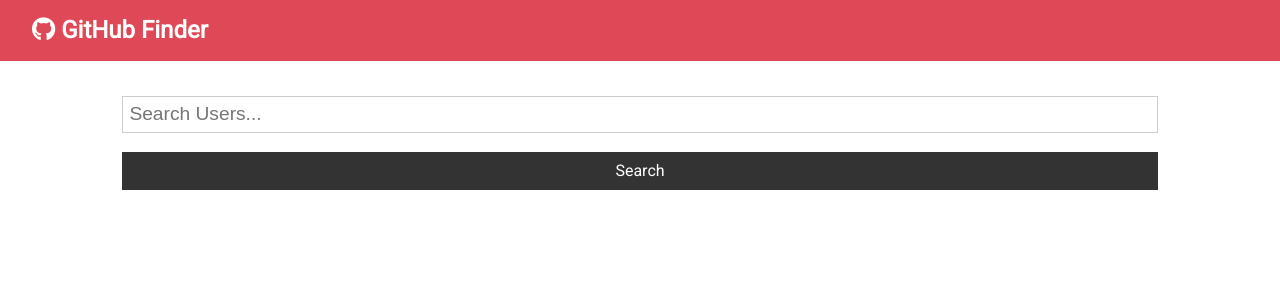
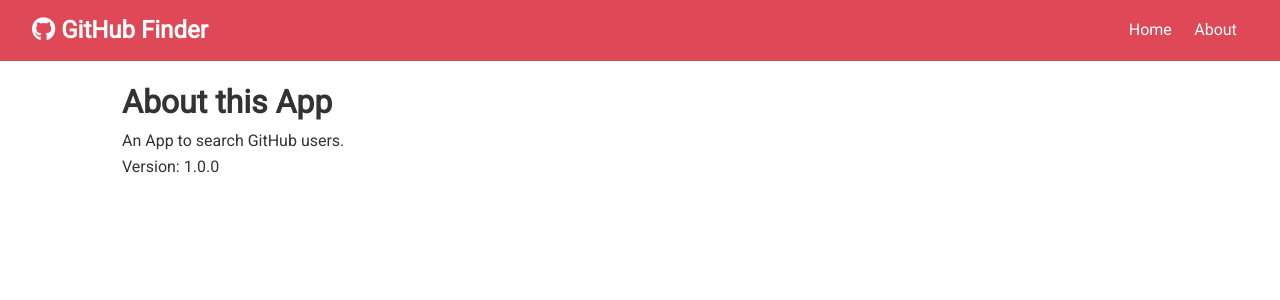
Before and after one commit to blackforestcode/github-finder, a React (Create React App) app: page /about in a window 1280 px wide. Shown: the top 300 px of the page. Built offline with nearby package versions, Linux system fonts and the light colour scheme.

Commit message:
Added links to navbar and about page

```diff
--- a/package.json
+++ b/package.json
@@ -6,6 +6,7 @@
     "axios": "^0.19.0",
     "react": "^16.8.6",
     "react-dom": "^16.8.6",
+    "react-router-dom": "^5.0.1",
     "react-scripts": "3.0.1"
   },
   "scripts": {
--- a/src/App.js
+++ b/src/App.js
@@ -1,11 +1,18 @@
-import React, { Component } from 'react';
+import React, { Component, Fragment } from 'react';
+import { BrowserRouter as Router, Switch, Route } from 'react-router-dom';
 import axios from 'axios';
 import './App.css';
 
+// Layout
 import Navbar from './components/layout/Navbar';
+import Alert from './components/layout/Alert';
+
+// Users
 import Users from './components/users/Users';
 import Search from './components/users/Search';
-import Alert from './components/layout/Alert';
+
+// Pages
+import About from './components/pages/About';
 
 class App extends Component {
   state = {
@@ -47,10 +54,17 @@
   render() {
     const { loading, users } = this.state;
     return (
+      <Router>
         <div className="App">
           <Navbar />
           <div className="container">
             <Alert alert={this.state.alert} />
+            <Switch>
+              <Route
+                exact
+                path="/"
+                render={props => (
+                  <Fragment>
                     <Search
                       searchUsers={this.searchUsers}
                       clearUsers={this.clearUsers}
@@ -58,8 +72,14 @@
                       setAlert={this.setAlert}
                     />
                     <Users loading={loading} users={users} />
+                  </Fragment>
+                )}
+              />
+              <Route exact path="/about" component={About} />
+            </Switch>
           </div>
         </div>
+      </Router>
     );
   }
 }
--- a/src/components/layout/Navbar.js
+++ b/src/components/layout/Navbar.js
@@ -1,5 +1,6 @@
 import React from 'react';
 import PropTypes from 'prop-types';
+import { Link } from 'react-router-dom';
 
 const Navbar = ({ icon, title }) => {
   return (
@@ -7,6 +8,14 @@
       <h1>
         <i className={icon} /> {title}
       </h1>
+      <ul>
+        <li>
+          <Link to="/">Home</Link>
+        </li>
+        <li>
+          <Link to="/about">About</Link>
+        </li>
+      </ul>
     </nav>
   );
 };
--- /dev/null
+++ b/src/components/pages/About.js
@@ -0,0 +1,11 @@
+import React, { Fragment } from 'react';
+
+const About = () => (
+  <Fragment>
+    <h1>About this App</h1>
+    <p>An App to search GitHub users.</p>
+    <p>Version: 1.0.0</p>
+  </Fragment>
+);
+
+export default About;
```
Also changed, not shown: 1 other file (tests, documents, lock files or other folders). Lines whose indentation alone changed are shown as unchanged.
